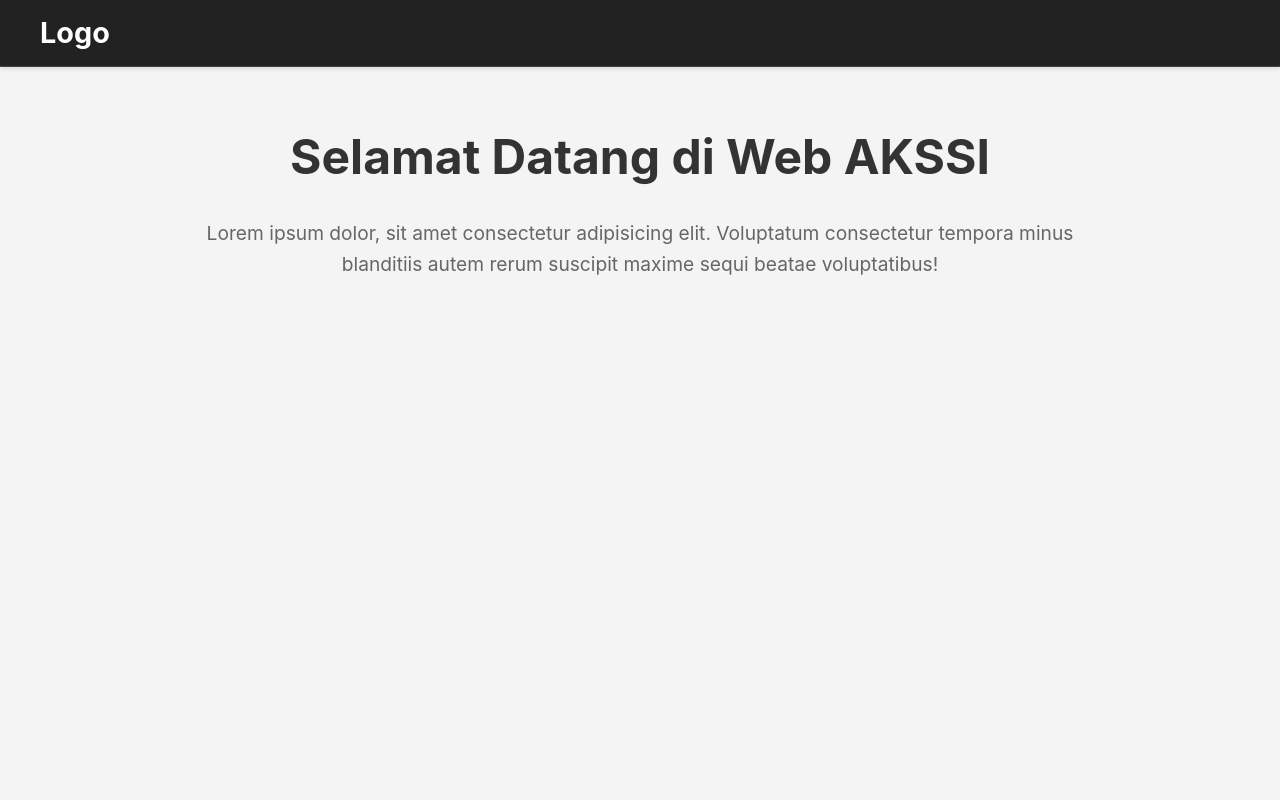
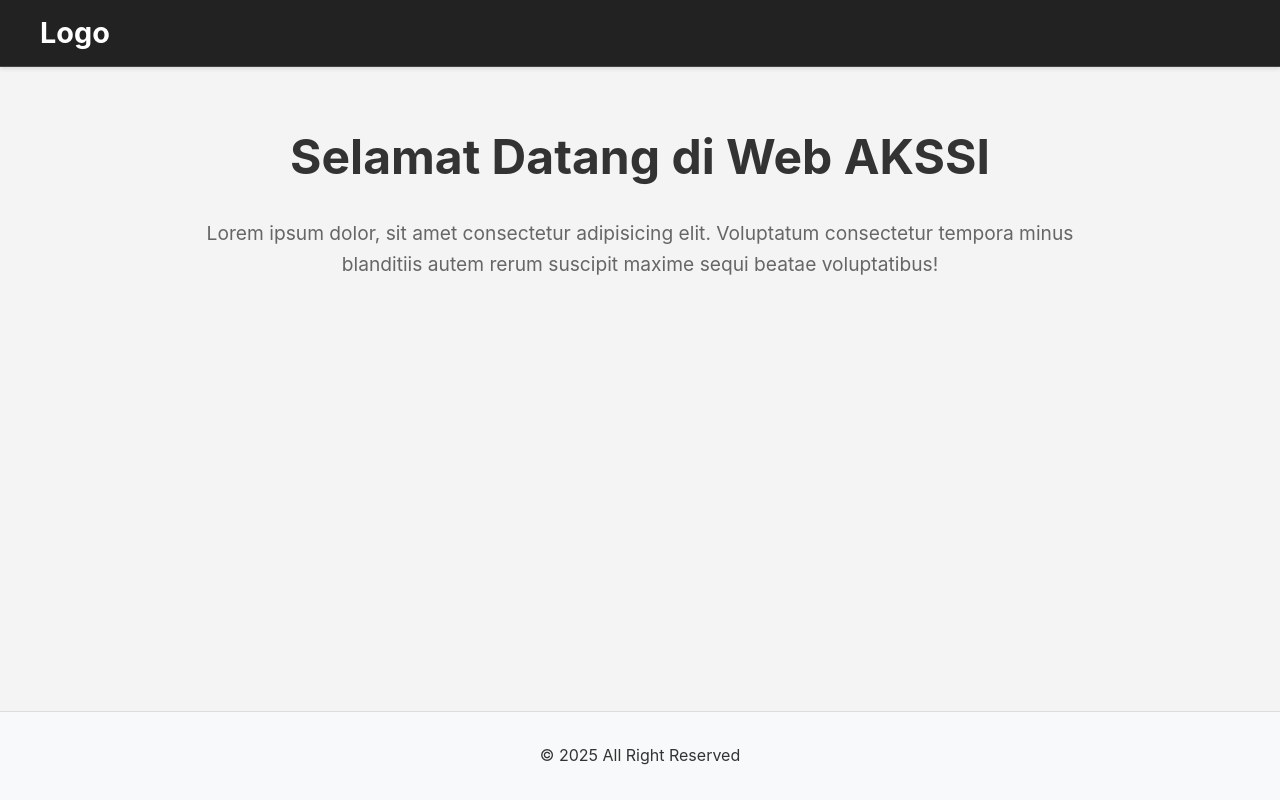
Before and after one commit to saepul-akbar/Forum-Riset-Teknologi-Informasi, a Next.js app in the folder Web Profile/my-app/: page / in a window 1280 px wide. Built offline with nearby package versions, Linux system fonts and the light colour scheme.

Commit message:
feat:menambahkan component header dan footer

```diff
--- /dev/null
+++ b/Web Profile/my-app/app/components/Footer.jsx
@@ -0,0 +1,9 @@
+function Footer() {
+  return (
+    <footer className="footer">
+        <p>&copy; 2025 All Right Reserved</p>
+    </footer>
+  )
+}
+
+export default Footer
--- /dev/null
+++ b/Web Profile/my-app/app/components/Header.jsx
@@ -0,0 +1,11 @@
+function Header() {
+  return (
+    <header className="header">
+        <nav>
+            <div className="logo"><a href="">Logo</a></div>
+        </nav>
+    </header>
+  )
+}
+
+export default Header
--- a/Web Profile/my-app/app/layout.tsx
+++ b/Web Profile/my-app/app/layout.tsx
@@ -1,7 +1,8 @@
 import type { Metadata } from "next";
 import { Geist, Geist_Mono } from "next/font/google";
 import "./globals.css";
-import Navbar from "./components/NavBar"
+import Header from '@/app/components/Header'
+import Footer from '@/app/components/Footer'
 
 const geistSans = Geist({
   variable: "--font-geist-sans",
@@ -29,14 +30,11 @@
       className={`${geistSans.variable} ${geistMono.variable} h-full antialiased`}
     >
       <body className="min-h-full flex flex-col">
-        <header className="header">
-          <nav>
-            <div className="logo"><a href="">Logo</a></div>
-          </nav>
-        </header>
+        <Header/>
         <main>
           {children}
         </main>
+        <Footer/>
       </body>
     </html>
   );
--- a/Web Profile/my-app/app/page.tsx
+++ b/Web Profile/my-app/app/page.tsx
@@ -1,6 +1,5 @@
 import Image from "next/image";
 import styles from "./page.module.css"
-import InfoItem from "./components/InfoItem";
 
 export default function Home() {
   return (
```
